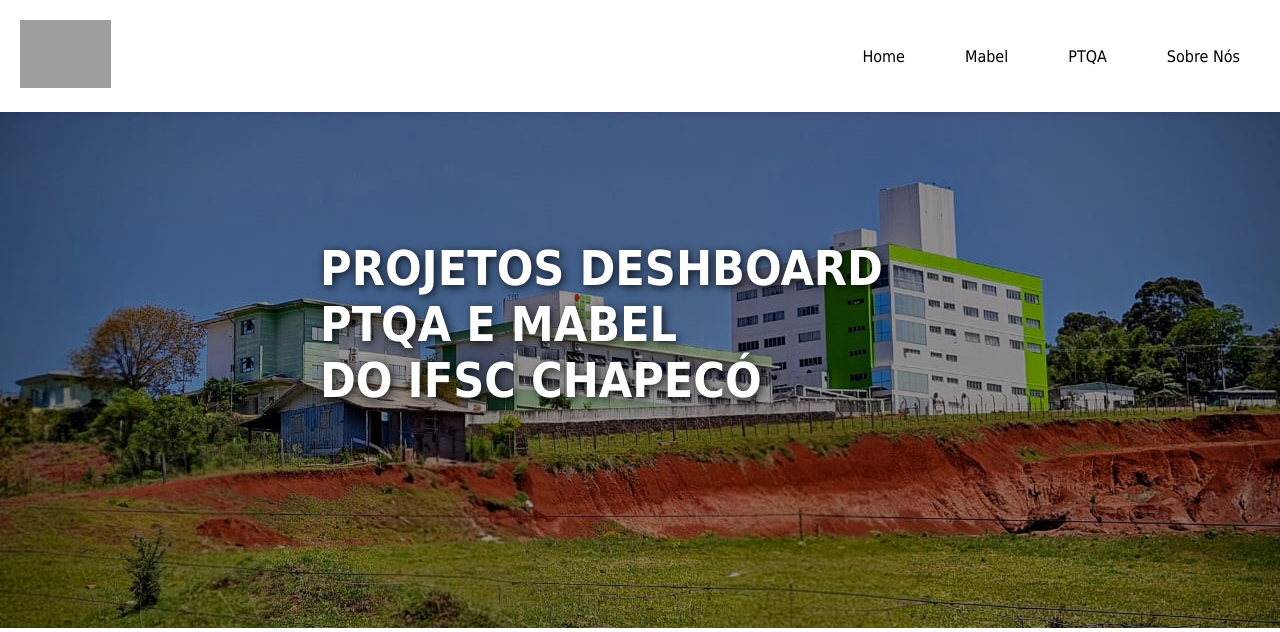
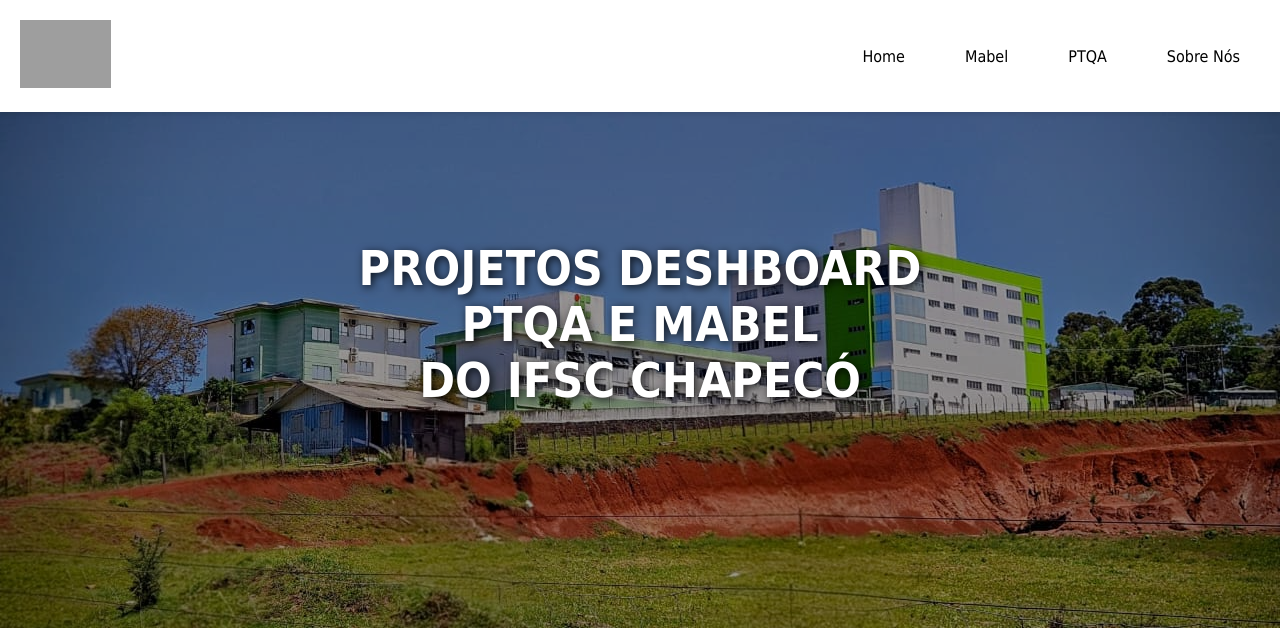
Before and after one commit to thiagopoles/2025-2-thiago_polesello-prog4, a PHP site: page /HTML/index.html in a window 1280 px wide. Shown: the top 632 px of the page. Run offline with PHP 8.4, Linux system fonts and the light colour scheme; some libraries are stand-ins or nearby versions; grey boxes are pictures that could not be loaded.

Commit message:
Update style_index.css

```diff
--- a/CSS/style_index.css
+++ b/CSS/style_index.css
@@ -87,6 +87,7 @@
 
 .texto-sobreposto {
   position: absolute;
+  display: flex;
   top: 50%;
   left: 50%;
   transform: translate(-50%, -50%);
@@ -95,6 +96,7 @@
   font-weight: bold;
   text-shadow: 2px 2px 8px rgba(0, 0, 0, 0.8);
   z-index: 2;
+  text-align: center;
 }
 
 .textoIndex {
```
